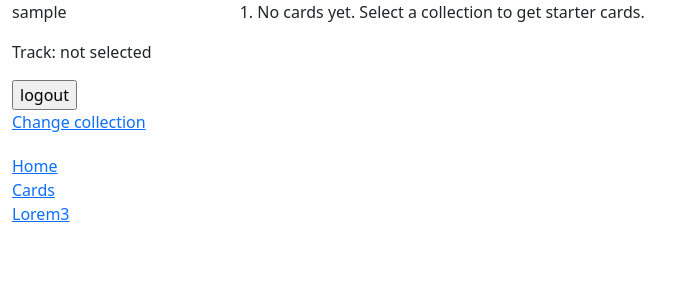
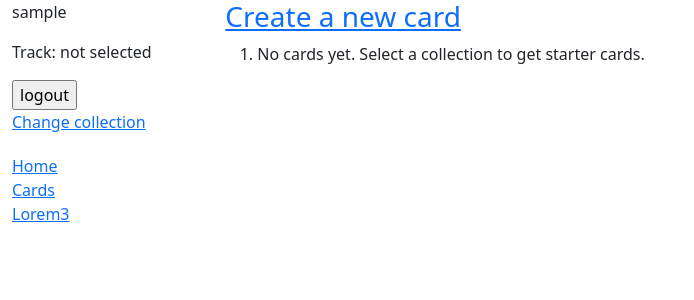
Before and after one commit to midetc/rehearse, a Django app: page /cards/ in a window 1280 px wide. Shown: the top 300 px of the page, without its empty margins (0-694 px from the left). Run offline with Django 5.2, Linux system fonts and the light colour scheme; the visitor is signed in with stand-in values (Sample User, id 1); data comes from the database, SQL or seed files in the repository; data that the repository does not hold is empty.

Commit message:
feat: add card create view

```diff
--- a/hub/urls.py
+++ b/hub/urls.py
@@ -1,12 +1,14 @@
 from django.urls import path
 
-from hub.views import index, select_collection, CardListView, CardDetailView
+from hub.views import index, select_collection, CardListView, CardDetailView, \
+    CardCreateView
 
 urlpatterns = [
     path("", index, name="index"),
     path("select_collection/", select_collection, name="select-collection"),
     path("cards/", CardListView.as_view(), name="card-list"),
     path("cards/<int:pk>/", CardDetailView.as_view(), name="card-detail"),
+    path("cards/create/", CardCreateView.as_view(), name="card-create"),
 
 ]
 
--- a/hub/views.py
+++ b/hub/views.py
@@ -4,7 +4,8 @@ from django.contrib.auth.mixins import LoginRequiredMixin
 from django.http import HttpResponse
 from django.http.request import HttpRequest
 from django.shortcuts import render, redirect
-from django.views.generic import ListView, DetailView
+from django.urls import reverse_lazy
+from django.views.generic import ListView, DetailView, CreateView
 
 from hub.forms import SelectCollectionForm
 from hub.models import Card, CardTemplate
@@ -64,11 +65,24 @@ class CardListView(LoginRequiredMixin, ListView):
     model = Card
 
     def get_queryset(self):
-        return super().get_queryset().filter(owner=self.request.user, category__collection=self.request.user.active_collection)
+        return super().get_queryset().filter(owner=self.request.user,
+                                             category__collection=self.request.user.active_collection)
 
 
 class CardDetailView(LoginRequiredMixin, DetailView):
     model = Card
 
     def get_queryset(self):
-        return super().get_queryset().filter(owner=self.request.user, category__collection=self.request.user.active_collection)
+        return super().get_queryset().filter(owner=self.request.user,
+                                             category__collection=self.request.user.active_collection)
+
+
+class CardCreateView(LoginRequiredMixin, CreateView):
+    model = Card
+    fields = ["level", "category", "question", "answer", "status"]
+    success_url = reverse_lazy("hub:card-list")
+
+    def form_valid(self, form):
+        form.instance.owner = self.request.user
+        form.instance.is_custom = True
+        return super().form_valid(form)
--- a/templates/hub/card_list.html
+++ b/templates/hub/card_list.html
@@ -1,6 +1,9 @@
 {% extends "base.html" %}
 
 {% block content %}
+  <h3><a href="{% url "hub:card-create" %}">Create a new card</a></h3>
+
+
   <ol>
     {% for card in card_list %}
 
```
Also changed, not shown: templates/hub/card_form.html (added, +7 -0 lines).
